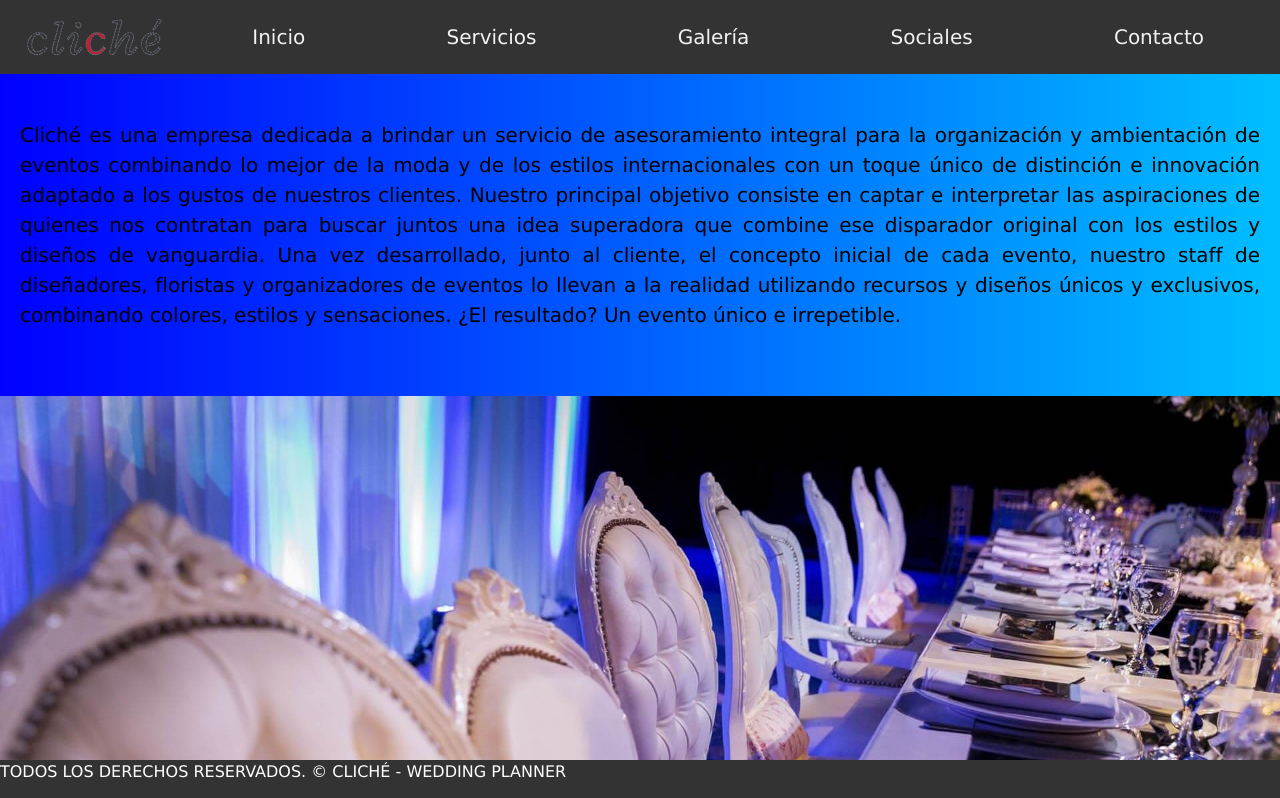
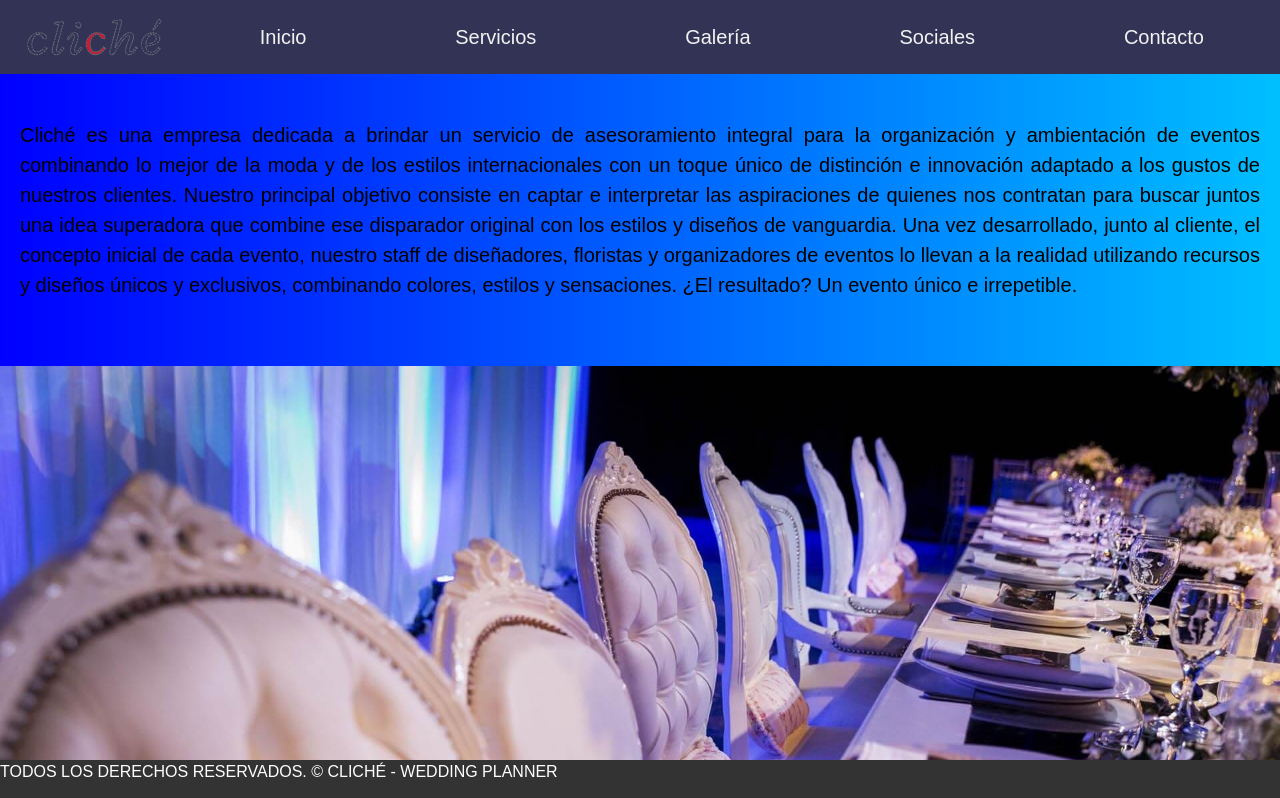
Before and after one commit to matias-mendez/repo_cliche, a plain HTML site: page index.html in a window 1280 px wide. Shown: the top 798 px of the page. Drawn offline with Linux system fonts and the light colour scheme.

Commit message:
Cambié font por Arial y background color del navbar por #335

```diff
--- a/css/style.css
+++ b/css/style.css
@@ -5,7 +5,7 @@ html{
 }
 
 body {
-	font-family: 'Verdana', monospace;
+	font-family: 'Arial', monospace;
 	color: black;
 	background-image: linear-gradient(to right, blue, deepskyblue);
 	margin: 0;
@@ -15,7 +15,7 @@ body {
 
 .navbar {
 	overflow: hidden;
-	background-color: #333;
+	background-color: #335;
 	position: fixed;
 	z-index:10;
 	top: 0;
```
